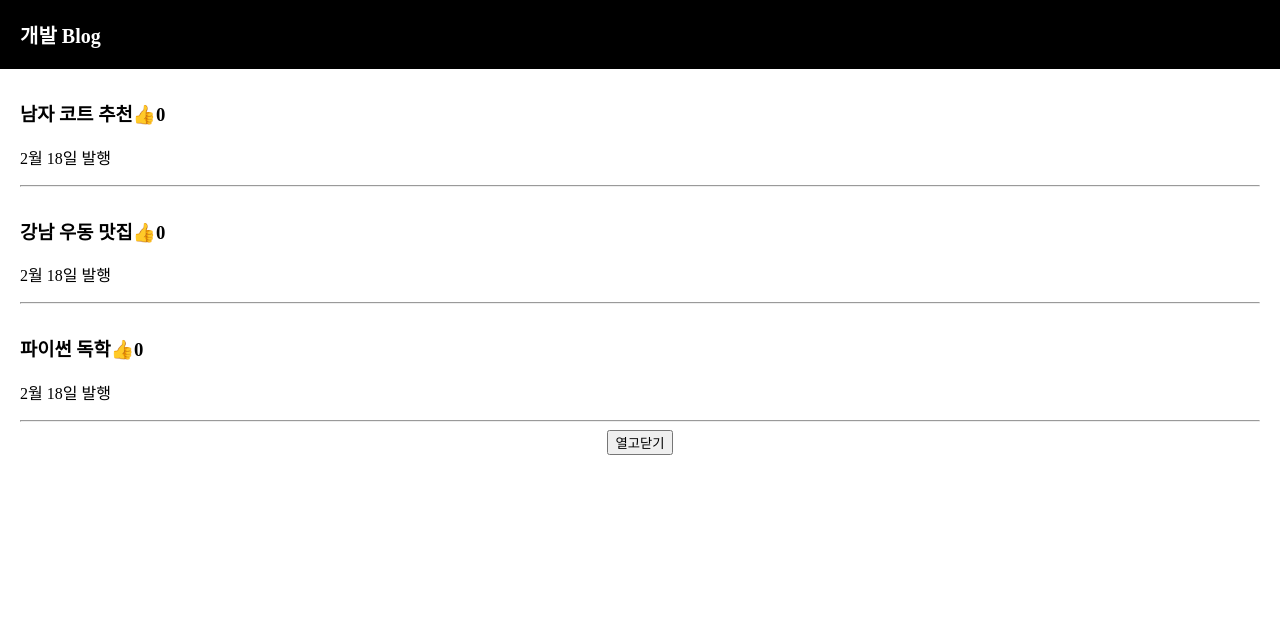
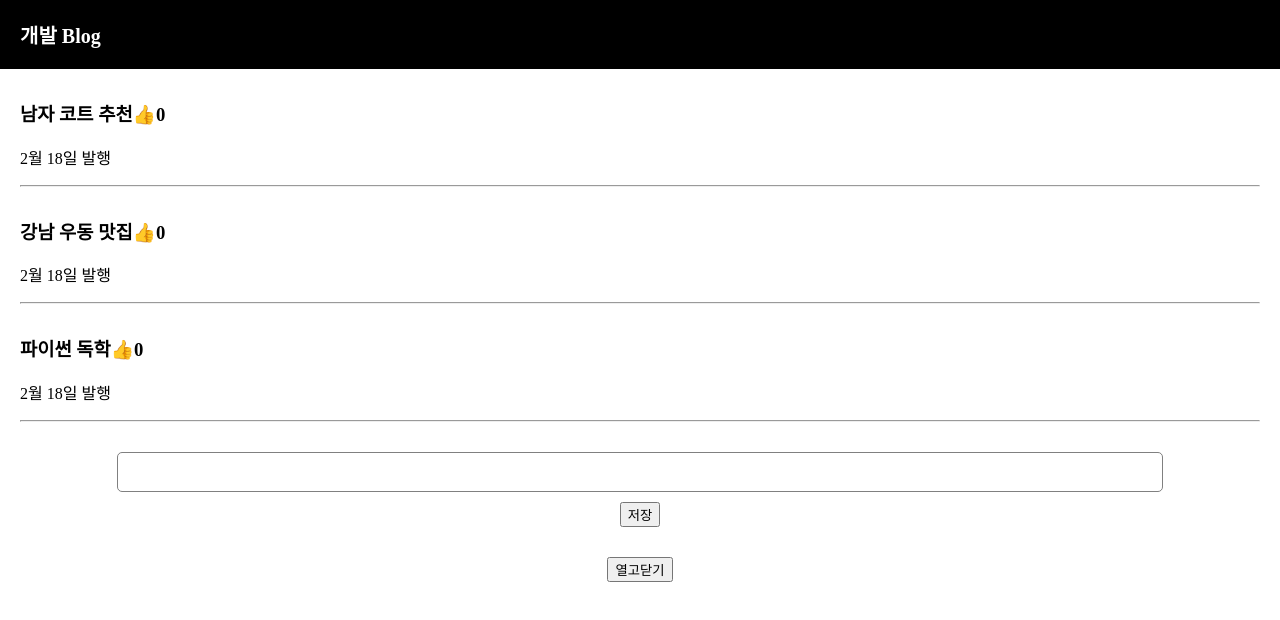
Before and after one commit to gunwoongPark/Learn-React, a React (Create React App) app in the folder coding-apple/: page / in a window 1280 px wide. Shown: the top 620 px of the page. Built offline with nearby package versions, Linux system fonts and the light colour scheme; a web font is replaced by a local one.

Commit message:
Input Handling 2: Creating a Blog Publishing Function

```diff
--- a/coding-apple/src/App.css
+++ b/coding-apple/src/App.css
@@ -10,6 +10,25 @@
   margin-top: 20px;
   padding: 20px;
   background: #eee;
+}
+
+.publish {
+  margin-top: 30px;
+  margin-bottom: 30px;
+}
+
+.publish input {
+  padding: 10px;
+  font-size: 16px;
+  border-radius: 5px;
+  width: 80%;
+  border: 1px solid grey;
+}
+
+.publish button {
+  display: block;
+  margin: auto;
+  margin-top: 10px;
 }
 
 .black-nav {
--- a/coding-apple/src/App.js
+++ b/coding-apple/src/App.js
@@ -53,6 +53,24 @@
         );
       })}
 
+      <div className="publish">
+        <input
+          value={입력값}
+          onChange={(e) => {
+            입력값변경(e.target.value);
+          }}
+        />
+        <button
+          onClick={() => {
+            let newArr = [{ 글: 입력값, 따봉: 0 }].concat([...글제목]);
+            글제목변경(newArr);
+            입력값변경("");
+          }}
+        >
+          저장
+        </button>
+      </div>
+
       <button
         onClick={() => {
           modal변경(!modal);
```
Also changed, not shown: 1 other file (tests, documents, lock files or other folders).
